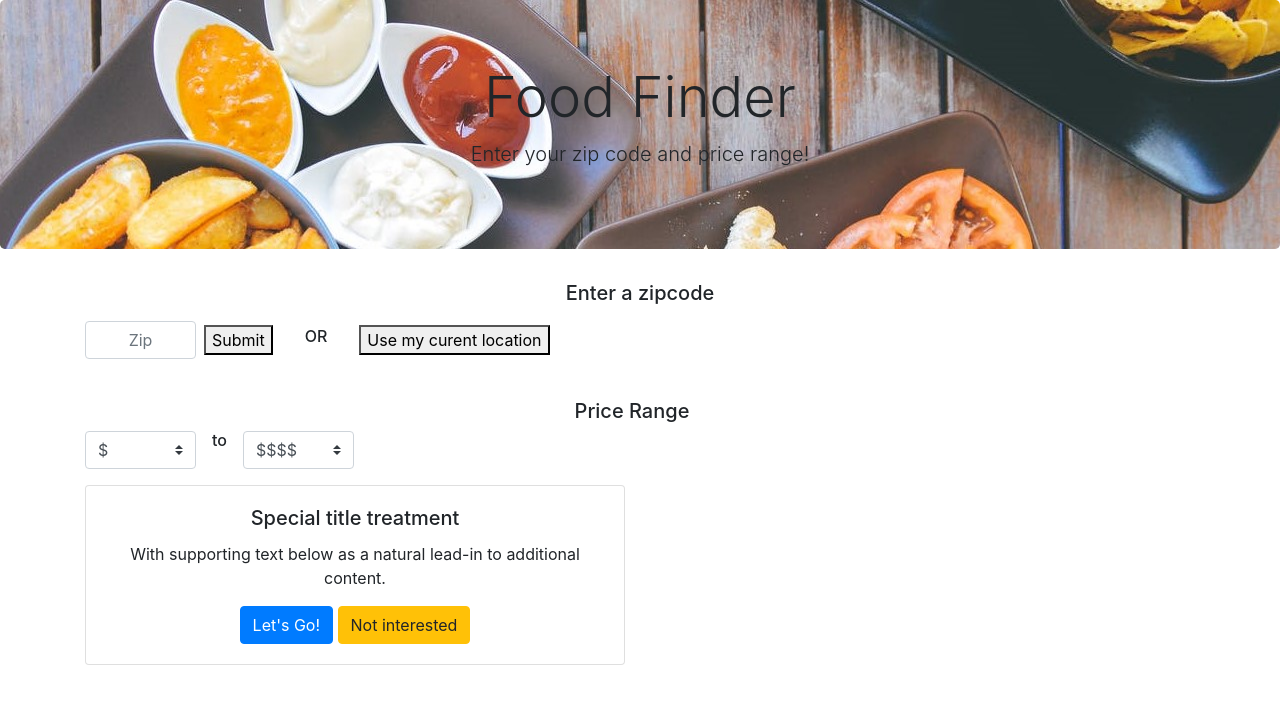
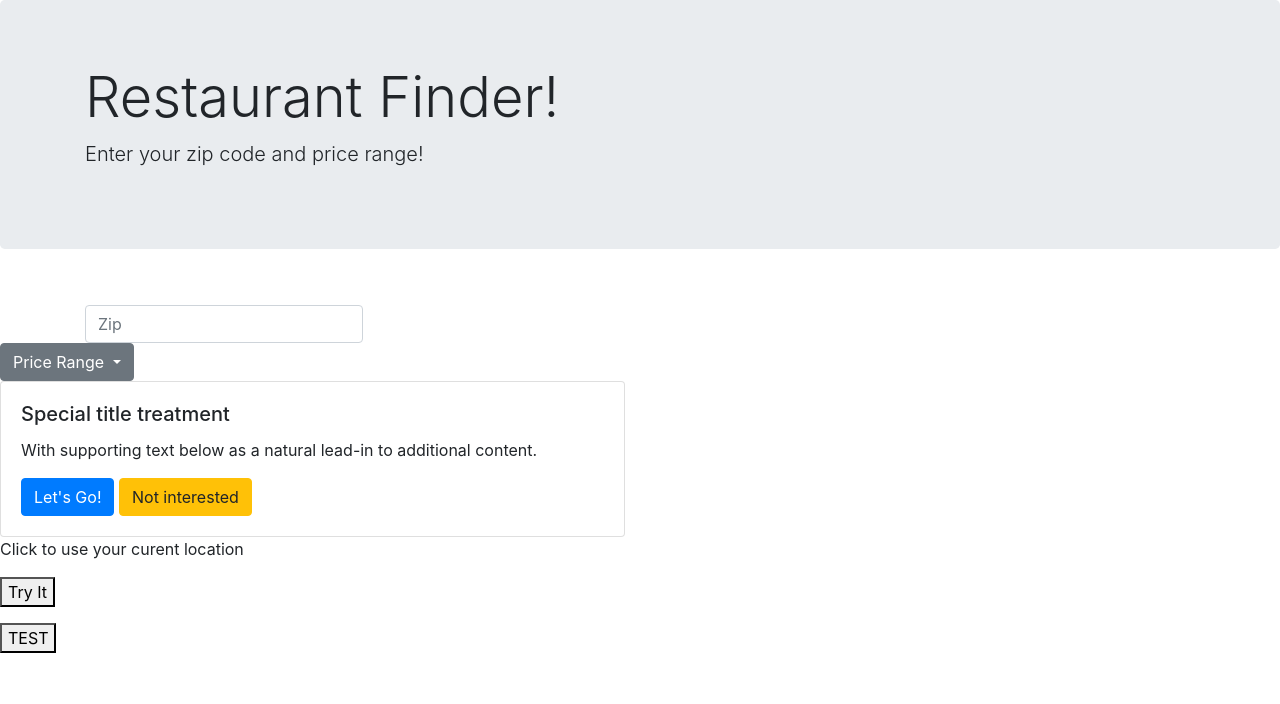
Before and after one commit to tylerlenick/project_one_test, a plain HTML site: page index.html in a window 1280 px wide. Drawn offline with nearby package versions, Linux system fonts and the light colour scheme; some packages are replaced by stand-ins of ours.

Commit message:
changed jstest to index

```diff
--- a/index.html
+++ b/index.html
@@ -5,51 +5,41 @@
   <meta charset="UTF-8">
   <meta name="viewport" content="width=device-width, initial-scale=1.0">
   <meta http-equiv="X-UA-Compatible" content="ie=edge">
-  <link rel="stylesheet" href="https://stackpath.bootstrapcdn.com/bootstrap/4.1.1/css/bootstrap.min.css" integrity="sha384-WskhaSGFgHYWDcbwN70/dfYBj47jz9qbsMId/iRN3ewGhXQFZCSftd1LZCfmhktB" crossorigin="anonymous">
-  <link rel="stylesheet" type="text/css" href="assets/style.css">
+  <link rel="stylesheet" href="https://stackpath.bootstrapcdn.com/bootstrap/4.1.1/css/bootstrap.min.css" integrity="sha384-WskhaSGFgHYWDcbwN70/dfYBj47jz9qbsMId/iRN3ewGhXQFZCSftd1LZCfmhktB"
+    crossorigin="anonymous">
+  <link rel="stylesheet" type="text/css" href="assets\style.css">
 
   <title>FoodFinder</title>
 </head>
+<div class="jumbotron">
+  <div class="container">
+    <h1 class="display-4">Restaurant Finder!</h1>
+    <p class="lead">Enter your zip code and price range!</p>
+  </div>
+</div>
 
 <body>
-  <div id="pageHeader" class="jumbotron text-center" style="background-image:url(assets/images/table-food.jpg)">
-    <h1 class="display-4">Food Finder</h1>
-    <p class="lead">Enter your zip code and price range!</p>
+  <div class="container">
+    <form>
+      <div class="form-group"></div>
+      <label for="zipCode"></label>
+      <input type="text" class="form-control w-25" id="zipCode" placeholder="Zip">
+  </div>
+  </form>
+
+  <div class="dropdown">
+    <button class="btn btn-secondary dropdown-toggle" type="button" id="dropdownMenuButton" data-toggle="dropdown" aria-haspopup="true"
+      aria-expanded="false">
+      Price Range
+    </button>
+    <div class="dropdown-menu" aria-labelledby="dropdownMenuButton">
+      <a class="dropdown-item" href="#">$</a>
+      <a class="dropdown-item" href="#">$$</a>
+      <a class="dropdown-item" href="#">$$$</a>
+      <a class="dropdown-item" href="#">$$$$</a>
+    </div>
   </div>
 
-  <div class="container">
-    <form>
-      <label for="zipCode">
-        <h5>Enter a zipcode</h5>
-      </label>
-      <div class="form-group form-inline">
-        <input type="text" class="form-control" id="zipCode" placeholder="Zip" style="width:10%">
-        <button type="submit" class="ml-2 mr-3">Submit</button><h6 class="mx-3">OR</h6>
-      <button onclick="getLocation()" class="mx-3">Use my curent location</button>
-      <p id="location"></p></div>
-    </form>
-    <br>
-    <h5 class="mr-3">Price Range</h5>
-
-    <div class="input-group mb-3 float-left" style="width:10%">
-      <select class="custom-select" id="priceOption1">
-        <option disabled>Choose...</option>
-        <option value="1" selected>$</option>
-        <option value="2">$$</option>
-        <option value="3">$$$</option>
-        <option value="4">$$$$</option>
-      </select>
-    </div>
-    <h6 class="float-left mx-3">to</h6>
-    <div class="input-group mb-3" style="width:10%">
-      <select class="custom-select" id="priceOption2">
-        <option disabled>Choose...</option>
-        <option value="1">$</option>
-        <option value="2">$$</option>
-        <option value="3">$$$</option>
-        <option value="4" selected>$$$$</option>
-      </select>
-    </div>
   <div class="row">
     <div class="col-sm-6">
       <div class="card">
@@ -58,27 +48,28 @@
           <p class="card-text">With supporting text below as a natural lead-in to additional content.</p>
           <a href="#" class="btn btn-primary">Let's Go!</a>
           <a href="#" class="btn btn-warning">Not interested</a>
-            <div id="map"></div>
         </div>
       </div>
     </div>
   </div>
 
 
+  <p>Click to use your curent location</p>
 
-  </div>
+<button onclick="getLocation()">Try It</button>
 
+<p id="location"></p>
+
+<button id="test-btn" onclick="restaurantGenerator()">TEST</button>
 </body>
 
 
-<script src="https://code.jquery.com/jquery-3.3.1.slim.min.js" integrity="sha384-q8i/X+965DzO0rT7abK41JStQIAqVgRVzpbzo5smXKp4YfRvH+8abtTE1Pi6jizo"
-  crossorigin="anonymous"></script>
+<script src="https://ajax.googleapis.com/ajax/libs/jquery/3.3.1/jquery.min.js"></script>
 <script src="https://cdnjs.cloudflare.com/ajax/libs/popper.js/1.14.3/umd/popper.min.js" integrity="sha384-ZMP7rVo3mIykV+2+9J3UJ46jBk0WLaUAdn689aCwoqbBJiSnjAK/l8WvCWPIPm49"
   crossorigin="anonymous"></script>
 <script src="https://stackpath.bootstrapcdn.com/bootstrap/4.1.1/js/bootstrap.min.js" integrity="sha384-smHYKdLADwkXOn1EmN1qk/HfnUcbVRZyYmZ4qpPea6sjB/pTJ0euyQp0Mk8ck+5T"
   crossorigin="anonymous"></script>
 <script src="https://www.gstatic.com/firebasejs/5.2.0/firebase.js"></script>
 <script type="text/javascript" src="https://maps.googleapis.com/maps/api/js?key=AIzaSyByVBnGeFonjpCvf6sWFqbaBr9A3RidvsA&libraries=places"></script>
-<script src="assets/javascript/app.js"></script>
-
+<script src="./assets/javascript/app.js"></script>
 </html>
```
Also changed, not shown: jstest.html (deleted, +0 -75 lines). Lines whose indentation alone changed are shown as unchanged.
